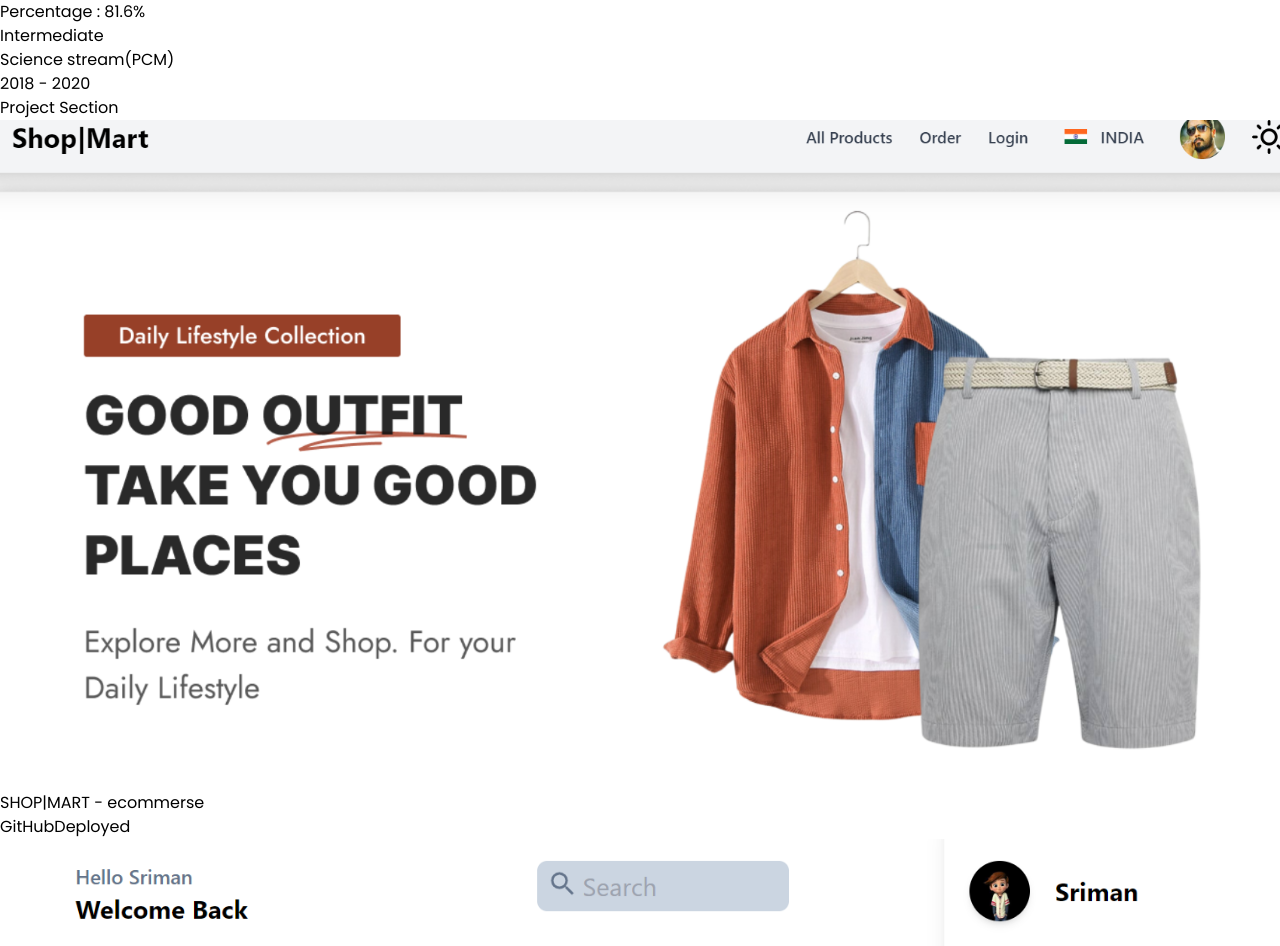
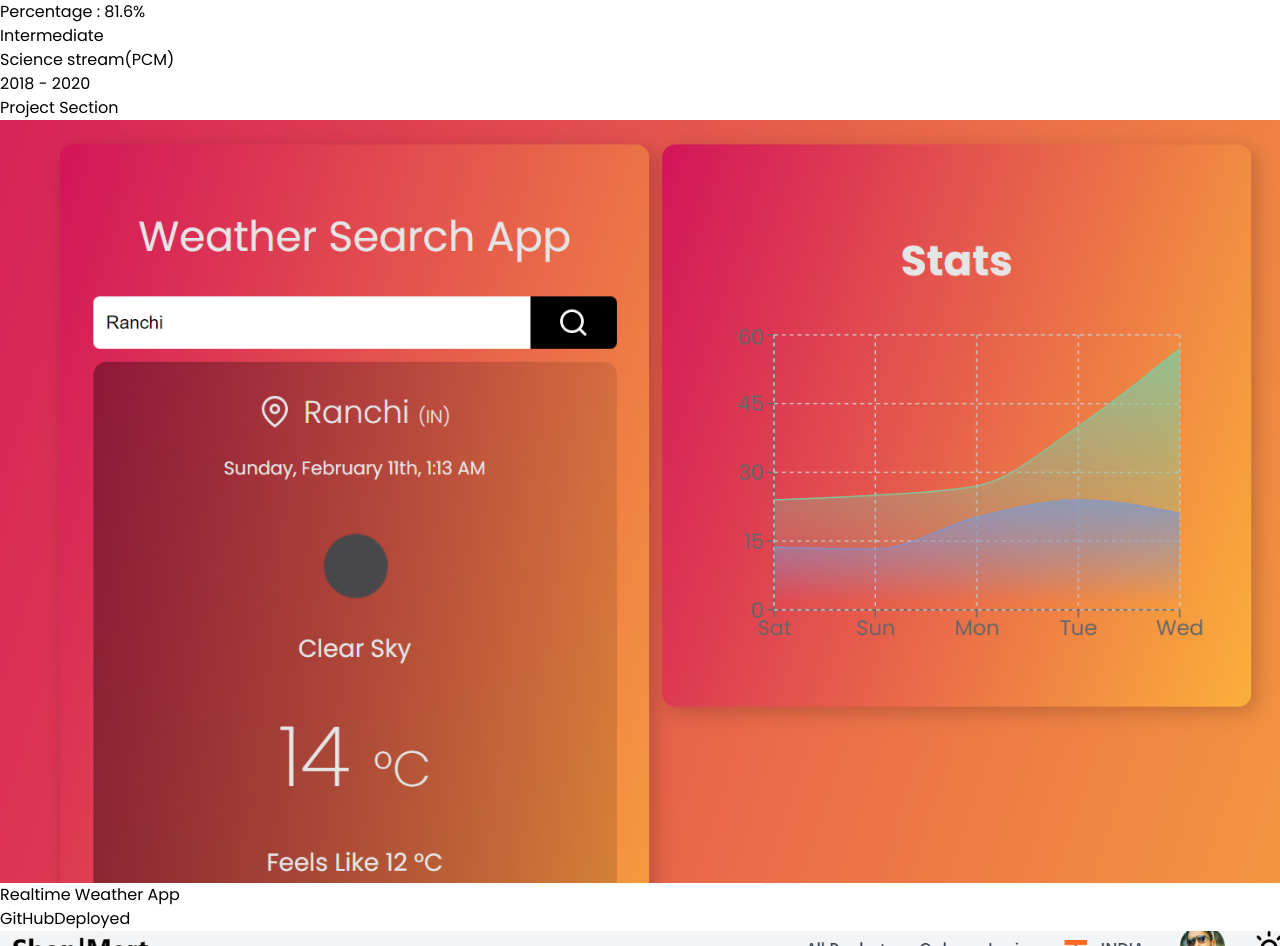
Before and after one commit to sriman01/MyPortfolio, a React (Vite) app: page / in a window 1280 px wide. Shown: the part 2066-3012 px from the top of the page. Built offline with nearby package versions, Linux system fonts and the light colour scheme.

Commit message:
add project

```diff
--- a/src/components/projects/Projects.jsx
+++ b/src/components/projects/Projects.jsx
@@ -2,6 +2,12 @@ import React from 'react';
 
 const Projects = () => {
   const galleryItems = [
+    {
+      imageUrl: "/project-3.png",
+      projectName: "Realtime Weather App",
+      githubLink: "https://github.com/sriman01/weatherApp",
+      deployLink: "https://sriman-weatherapp.netlify.app/"
+    },
     {
       imageUrl: "/project-1.png",
       projectName: "SHOP|MART - ecommerse",
@@ -32,12 +38,7 @@ const Projects = () => {
       githubLink: "https://github.com/sriman01/KHARIDO",
       deployLink: "https://reliable-smakager-72e39d.netlify.app/"
     },
-    {
-      imageUrl: "/project-3.png",
-      projectName: "PATH FINDER",
-      githubLink: "https://github.com/sriman01/minorProject",
-      deployLink: "https://beautiful-gumdrop-15a288.netlify.app/"
-    },
+
     // Add more gallery items as needed
   ];
 
```
Also changed, not shown: public/project-3.png.
